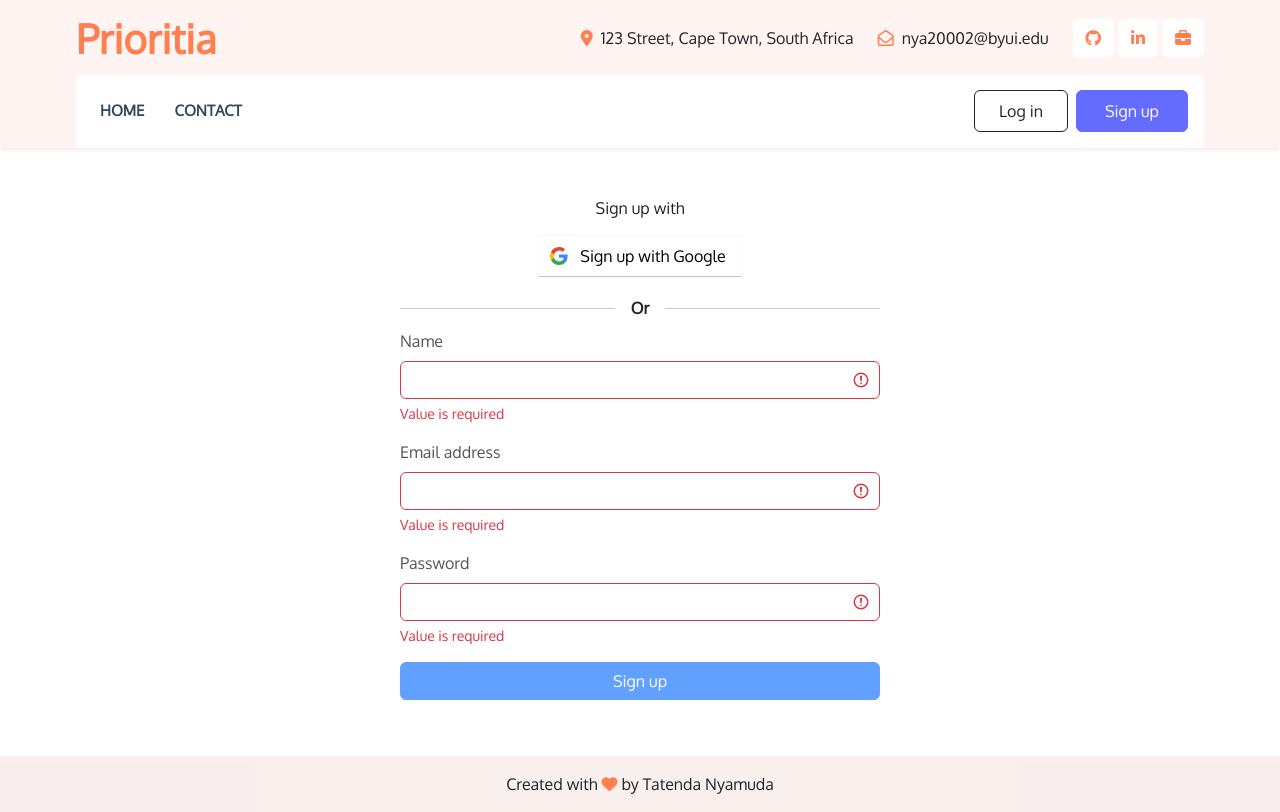
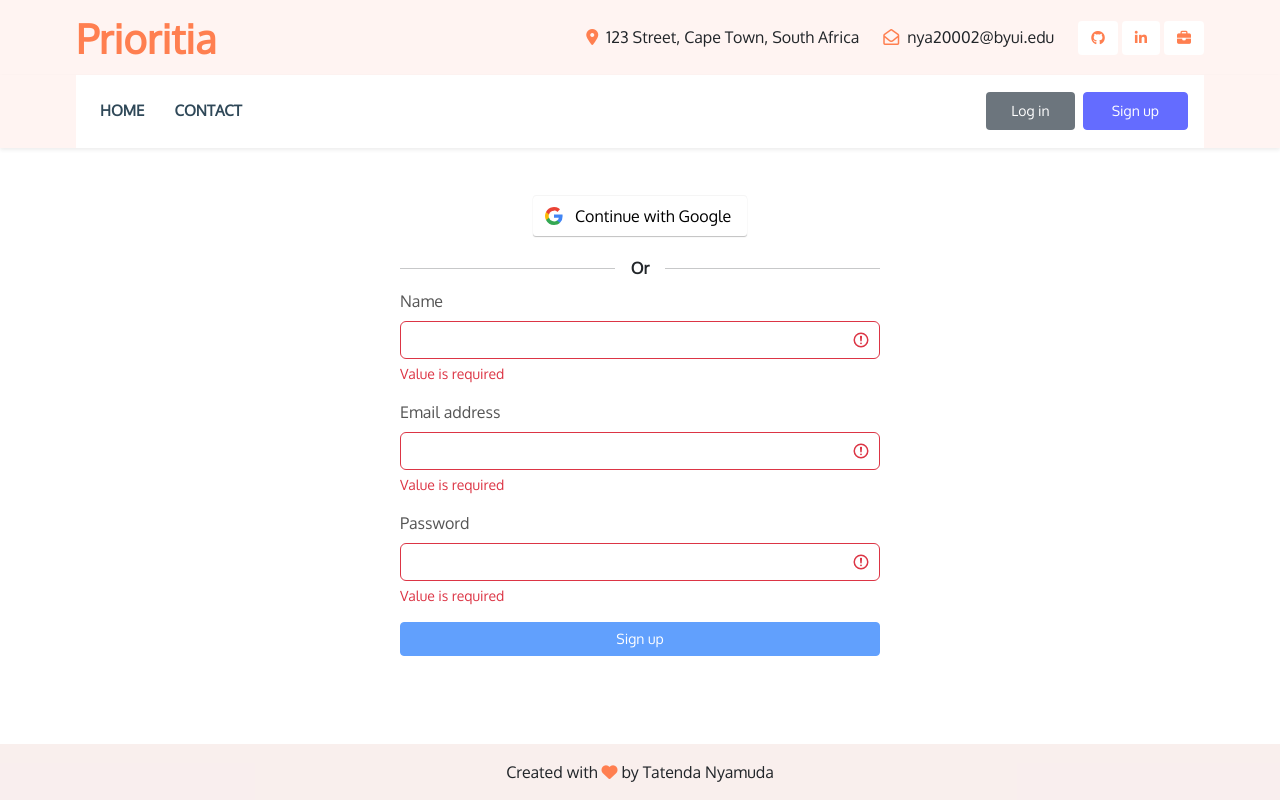
Before and after one commit to nyamuda/todo-app, a Vue app: page /account/register in a window 1280 px wide. Built offline with nearby package versions, Linux system fonts and the light colour scheme.

Commit message:
buttons customized

```diff
--- a/src/assets/styles.css
+++ b/src/assets/styles.css
@@ -13,6 +13,27 @@
 body {
   font-family: var(--main-font);
 }
+/*Bootstrap custom classes start*/
+.btn {
+  display: inline-block;
+  margin-bottom: 0;
+  font-weight: normal;
+  text-align: center;
+  vertical-align: middle;
+  cursor: pointer;
+  background-image: none;
+  border: 1px solid transparent;
+  white-space: nowrap;
+  padding: 6px 12px;
+  font-size: 14px;
+  line-height: 1.42857143;
+  border-radius: 4px;
+  -webkit-transition: background-color 0.5s;
+  -moz-transition: background-color 0.5s;
+  -ms-transition: background-color 0.5s;
+  -o-transition: background-color 0.5s;
+  transition: background-color 0.5s;
+}
 .btn-primary {
   background-color: var(--secondary-color);
   border-color: var(--secondary-color);
@@ -23,6 +44,9 @@ body {
 .text-primary {
   color: var(--primary-color) !important;
 }
+
+/*Bootstrap custom classes end*/
+
 .cursor-pointer {
   cursor: pointer;
 }
--- a/src/components/Account/OauthItem.vue
+++ b/src/components/Account/OauthItem.vue
@@ -1,12 +1,12 @@
 <template>
   <div class="text-center mb-3">
-    <p>Sign in with:</p>
+    <!-- <p>Sign in with:</p> -->
     <button
       @click="loginWithGoogle"
       type="button"
       class="login-with-google-btn py-2"
     >
-      Sign in with Google
+      Continue with Google
     </button>
   </div>
 </template>
--- a/src/components/Account/RegisterItem.vue
+++ b/src/components/Account/RegisterItem.vue
@@ -1,15 +1,6 @@
 <template>
   <form @submit.prevent="submitForm" class="register-form m-auto">
-    <div class="text-center mb-3">
-      <p>Sign up with</p>
-      <button
-        @click="registerWithGoogle"
-        type="button"
-        class="login-with-google-btn py-2"
-      >
-        Sign up with Google
-      </button>
-    </div>
+    <OauthItem />
 
     <div class="d-flex align-items-center my-1">
       <hr class="flex-grow-1" />
@@ -104,8 +95,8 @@
 
 <script setup>
 import { computed, onMounted, ref } from "vue";
-import { useRouter } from "vue-router";
 import { useStore } from "vuex";
+import OauthItem from "./OauthItem.vue";
 //Vuelidate for login form validation
 import { useVuelidate } from "@vuelidate/core";
 import { required, email, helpers, minLength } from "@vuelidate/validators";
@@ -113,15 +104,8 @@ import { required, email, helpers, minLength } from "@vuelidate/validators";
 // Access the store
 const store = useStore();
 
-const route = useRouter();
-let code = ref("");
-
 onMounted(() => {
   v$._value.$touch();
-  code.value = route.currentRoute.value.query.code ?? "";
-  if (code.value) {
-    console.log("hello");
-  }
 });
 
 //form validation with Vuelidate start
@@ -147,10 +131,6 @@ const rules = {
 const v$ = useVuelidate(rules, registrationForm);
 //form validation with Vuelidate end
 
-let registerWithGoogle = () => {
-  window.location.href = store.getters.googleLoginUrl;
-};
-
 let submitForm = async () => {
   const isFormCorrect = v$._value.$validate;
   if (isFormCorrect) {
--- a/src/components/Account/UserDashboard.vue
+++ b/src/components/Account/UserDashboard.vue
@@ -8,8 +8,7 @@
         <!-- User Info Section -->
         <div class="mb-4">
           <h5 class="fw-bold">
-            Welcome, <span id="userName">{{ userInfo.name }}</span
-            >!
+            Welcome, <span id="userName">{{ userInfo.name }}</span>
           </h5>
         </div>
 
@@ -35,9 +34,7 @@
       </div>
       <div class="card-footer text-end">
         <router-link to="/tasks/list"
-          ><button class="btn btn-outline-primary">
-            View Tasks
-          </button></router-link
+          ><button class="btn btn-secondary">View Tasks</button></router-link
         >
       </div>
     </div>
--- a/src/components/Layout/NavBarItem.vue
+++ b/src/components/Layout/NavBarItem.vue
@@ -87,12 +87,12 @@
           <a
             v-if="isAuthenticated"
             @click.prevent="logout"
-            class="btn btn-outline-dark w-100 py-2 px-4"
+            class="btn btn-secondary w-100 py-2 px-4"
             >Log out</a
           >
           <template v-else>
             <router-link to="/account/login"
-              ><button class="btn btn-outline-dark w-100 py-2 px-4">
+              ><button class="btn btn-secondary w-100 py-2 px-4">
                 Log in
               </button></router-link
             >
--- a/src/components/Tasks/TaskList.vue
+++ b/src/components/Tasks/TaskList.vue
@@ -163,11 +163,7 @@
           undone.
         </div>
         <div class="modal-footer">
-          <button
-            type="button"
-            class="btn btn-outline-secondary"
-            @click="closeModal"
-          >
+          <button type="button" class="btn btn-secondary" @click="closeModal">
             Close
           </button>
           <button
```
